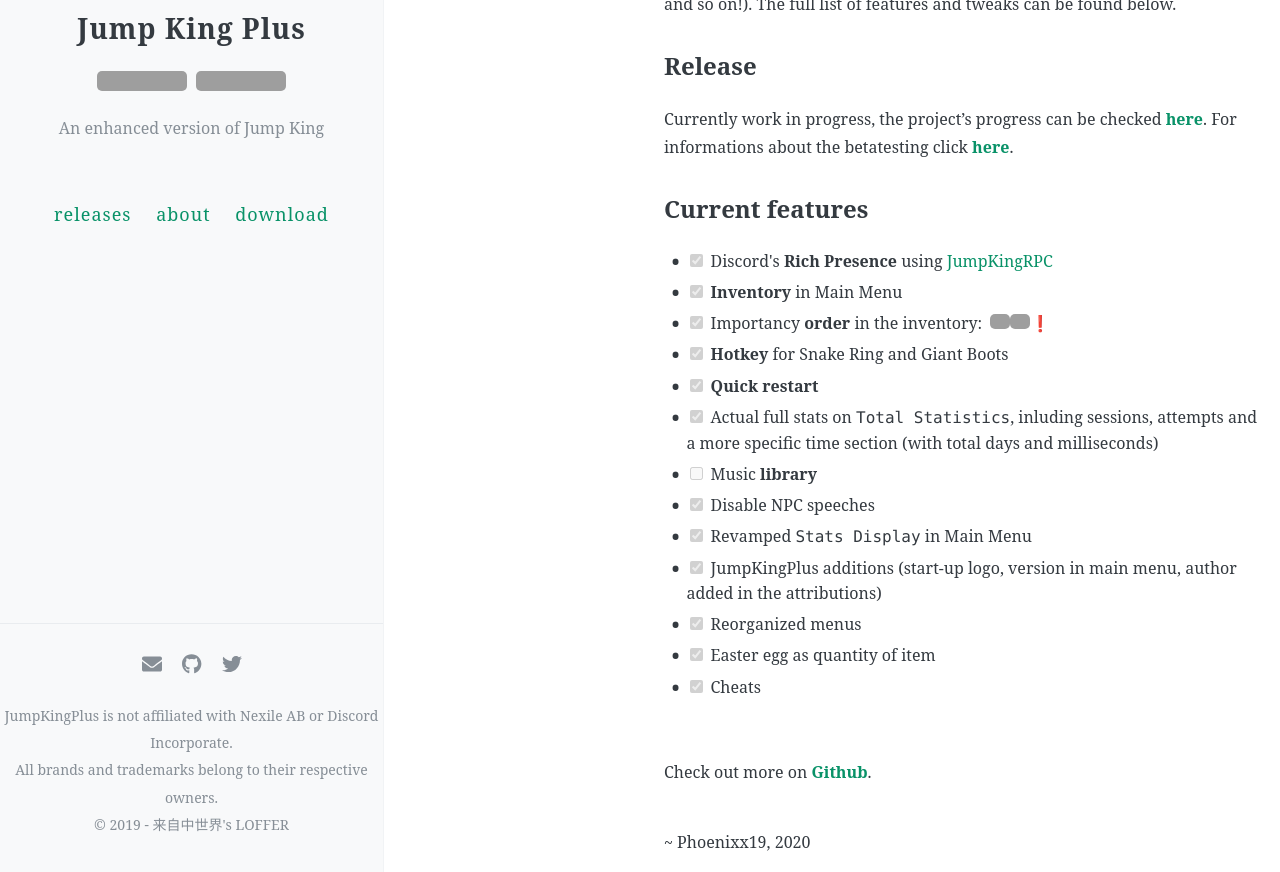
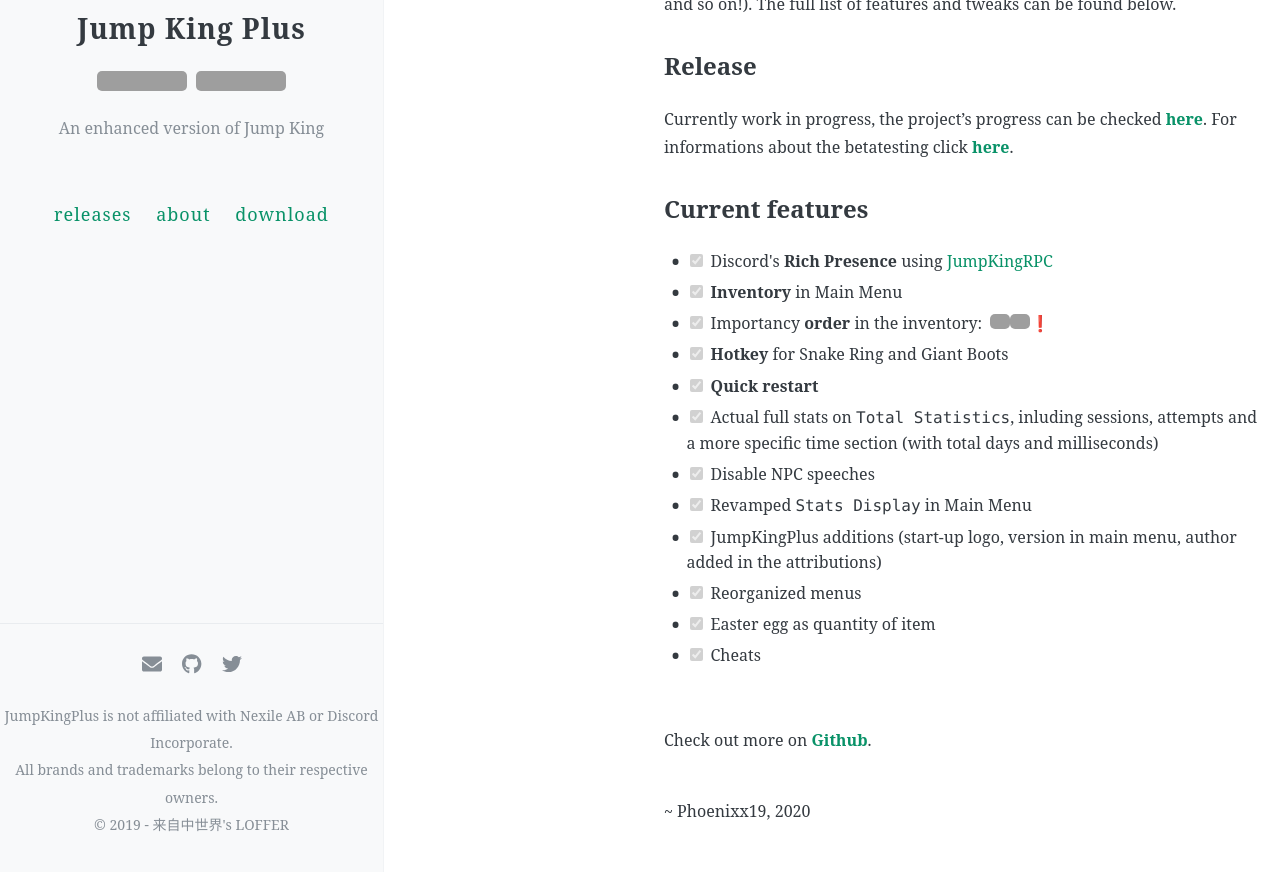
Before and after one commit to JumpKingPlus/JumpKingPlus, a Jekyll site: the page built from docs/_posts/2020-10-12-about.md, in a window 1280 px wide and 1166 px high, cut to the strip 294-1166 px from the top of the window. Built offline with Jekyll 4.4.1, drawn with Linux system fonts in a browser that asks for light colours; nearby versions of some CDN libraries; comment, search, counter and statistics services are not loaded; grey boxes are pictures that could not be loaded.

Commit message:
Update 2020-10-12-about.md

```diff
--- a/docs/_posts/2020-10-12-about.md
+++ b/docs/_posts/2020-10-12-about.md
@@ -25,7 +25,6 @@
 <li><input type="checkbox" id="" disabled="" class="task-list-item-checkbox" checked> <strong>Hotkey</strong> for Snake Ring and Giant Boots</li>
 <li><input type="checkbox" id="" disabled="" class="task-list-item-checkbox" checked> <text title="Let you restart the story mode faster than before directly from your pause menu"><strong>Quick restart</strong></text></li>
 <li><input type="checkbox" id="" disabled="" class="task-list-item-checkbox" checked> Actual full stats on <code>Total Statistics</code>, inluding sessions, attempts and a more specific time section (with total days and milliseconds)</li>
-<li><input type="checkbox" id="" disabled="" class="task-list-item-checkbox"> Music <strong>library</strong></li>
 <li><input type="checkbox" id="" disabled="" class="task-list-item-checkbox" checked> Disable NPC speeches</li>
 <li><input type="checkbox" id="" disabled="" class="task-list-item-checkbox" checked> Revamped <code>Stats Display</code> in Main Menu</li>
 <li><input type="checkbox" id="" disabled="" class="task-list-item-checkbox" checked> JumpKingPlus additions (start-up logo, version in main menu, author added in the attributions)</li>
```
